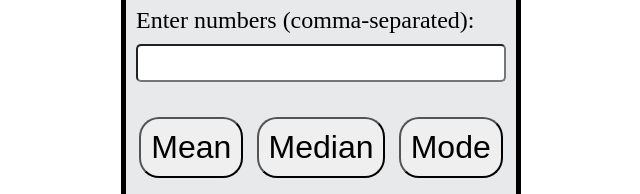
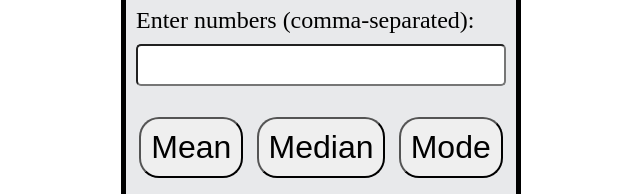
Before and after one commit to Varunyadavgithub/Statistics-Wizard, a plain HTML site: page index.html in a window 1280 px wide. Shown: the part 208-402 px from the top of the page, 319-959 px from the left. Drawn offline with Linux system fonts and the light colour scheme.

Commit message:
Update style.css

```diff
--- a/style.css
+++ b/style.css
@@ -38,9 +38,10 @@ html,body{
 }
 #numbers{
     width: 100%;
-    font-size: 30px;
+    font-size: 1.5em;
     margin-top: 10px;
     border-radius: 5px;
+    padding: 5px;
 }
 .button-section{
     height: 100px;
@@ -104,7 +105,7 @@ button:hover{
         text-align: center;
     }
     .result-section p{
-        font-size: 1.5em;
+        font-size: 1.4em;
         text-align: center;
         padding: 10px;
     }
```
